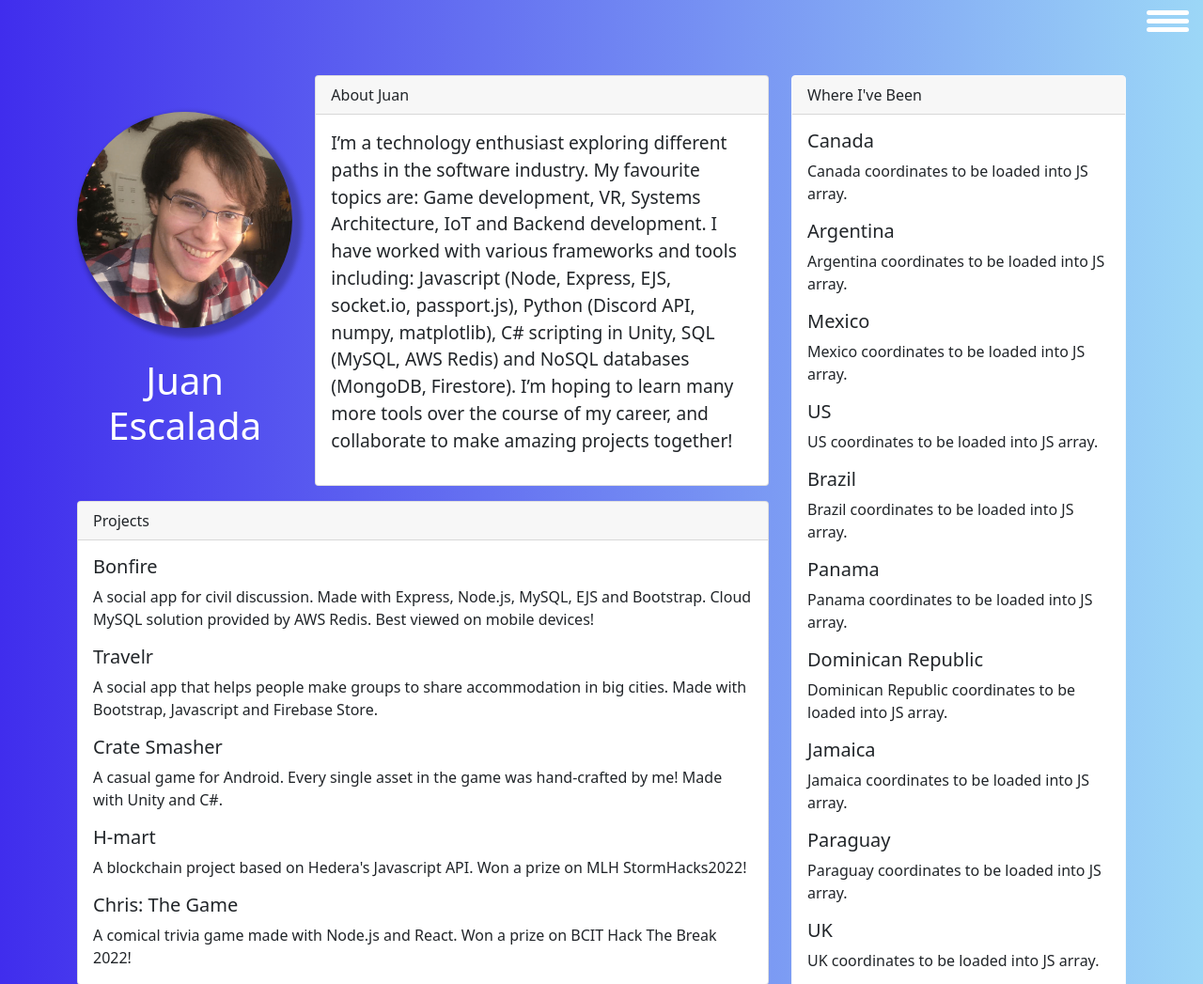
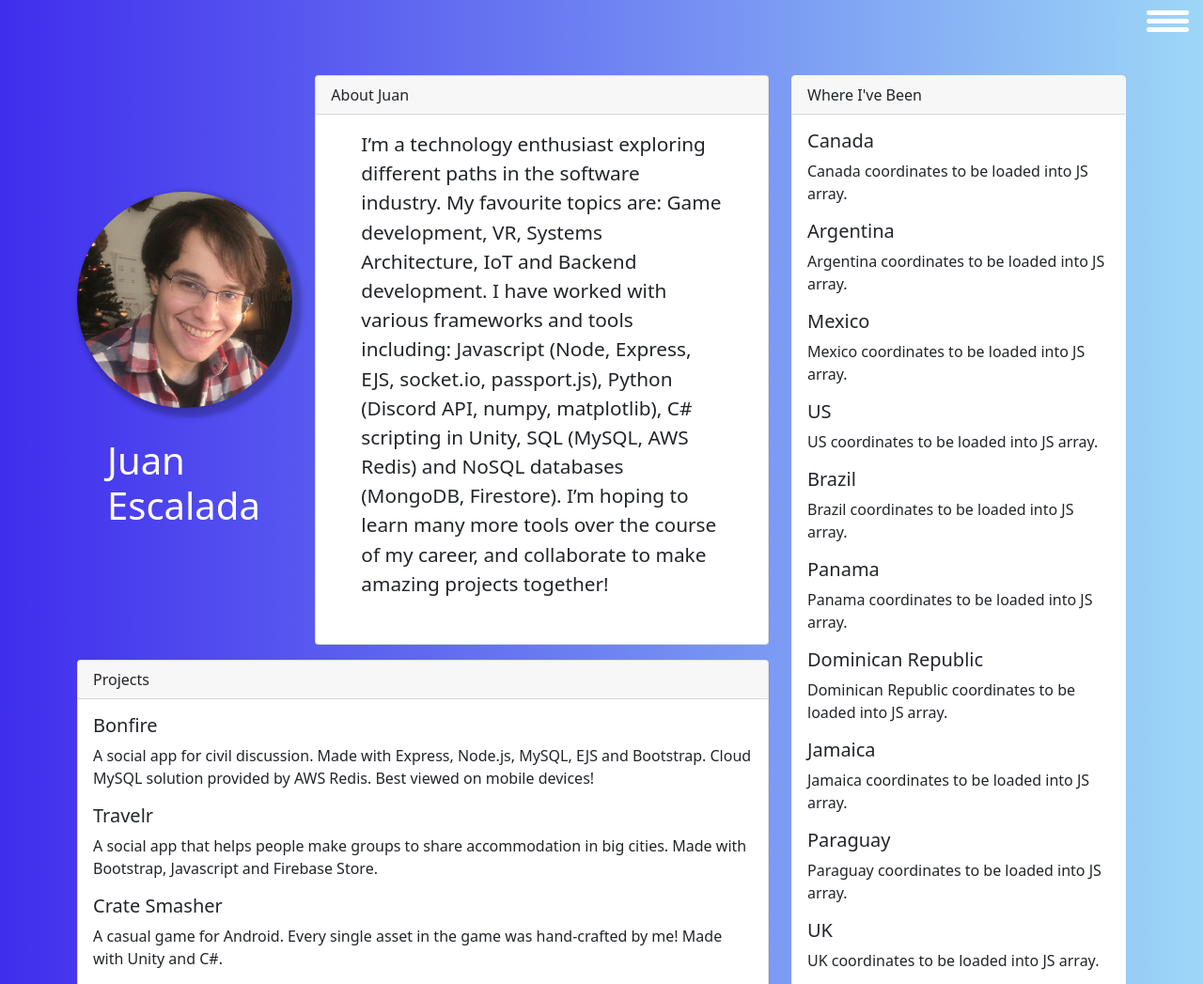
Before and after one commit to MLH-Fellowship/project-team-pythonic, a Flask app: page /profile/juan in a window 1280 px wide. Shown: the top 1047 px of the page at 94% size. Run offline with Flask 2, Linux system fonts and the light colour scheme.

Commit message:
added new css styling from main

```diff
--- a/app/static/styles/profile.css
+++ b/app/static/styles/profile.css
@@ -14,6 +14,11 @@ body{
 .emilie{
     background-image: linear-gradient(to right, #8e9aaf, #cbc0d3);
 }
+#menu {
+    z-index: 2;
+    cursor: pointer;
+}
+
 #menu {
     z-index: 2;
     cursor: pointer;
@@ -112,6 +117,7 @@ body{
 .img-raised {
     box-shadow: 5px 5px 5px 5px rgba(0, 0, 0, .24), 0 5px 5px -5px rgba(0, 0, 0, .2);
 }
+
 .rounded-circle {
     border-radius: 50%;
     margin: auto;
@@ -120,8 +126,8 @@ body{
 
 .img-fluid,
 .img-thumbnail {
-    max-height: 30vh;
-    min-width: 20vh;
+    max-height: 35vh;
+    min-width: 26vh;
 }
 
 .projects {
@@ -130,17 +136,19 @@ body{
 
     max-width: 875px;
 }
-.experience{
+
+.experience {
     /* position: fixed; */
     margin: auto;
 }
+
 .map {
     /* position: fixed; */
     top: 375px;
     right: 50px;
 }
 
-.hobbies{
+.hobbies {
     /* position: fixed; */
     bottom: 5px;
     left: 50px;
@@ -148,13 +156,23 @@ body{
 }
 
 .lead {
-    font-size: 1.2rem !important;
+    font-size: 1.3rem !important;
+    font-weight: 300;
+    padding: 0rem 2rem;
+    margin-bottom: 2rem;
 }
 
 .name {
-    text-align: center;
+    text-align: left;
     margin: auto;
     color: white;
-    margin: 1rem 0rem;
+    font-size: 2.5rem;
+    margin: 1rem 2rem;
     margin-top: 2rem;
+    margin-bottom: 2rem;
 }
+
+#googleMap {
+    width: 100%;
+    height: 40vh;
+}
```
